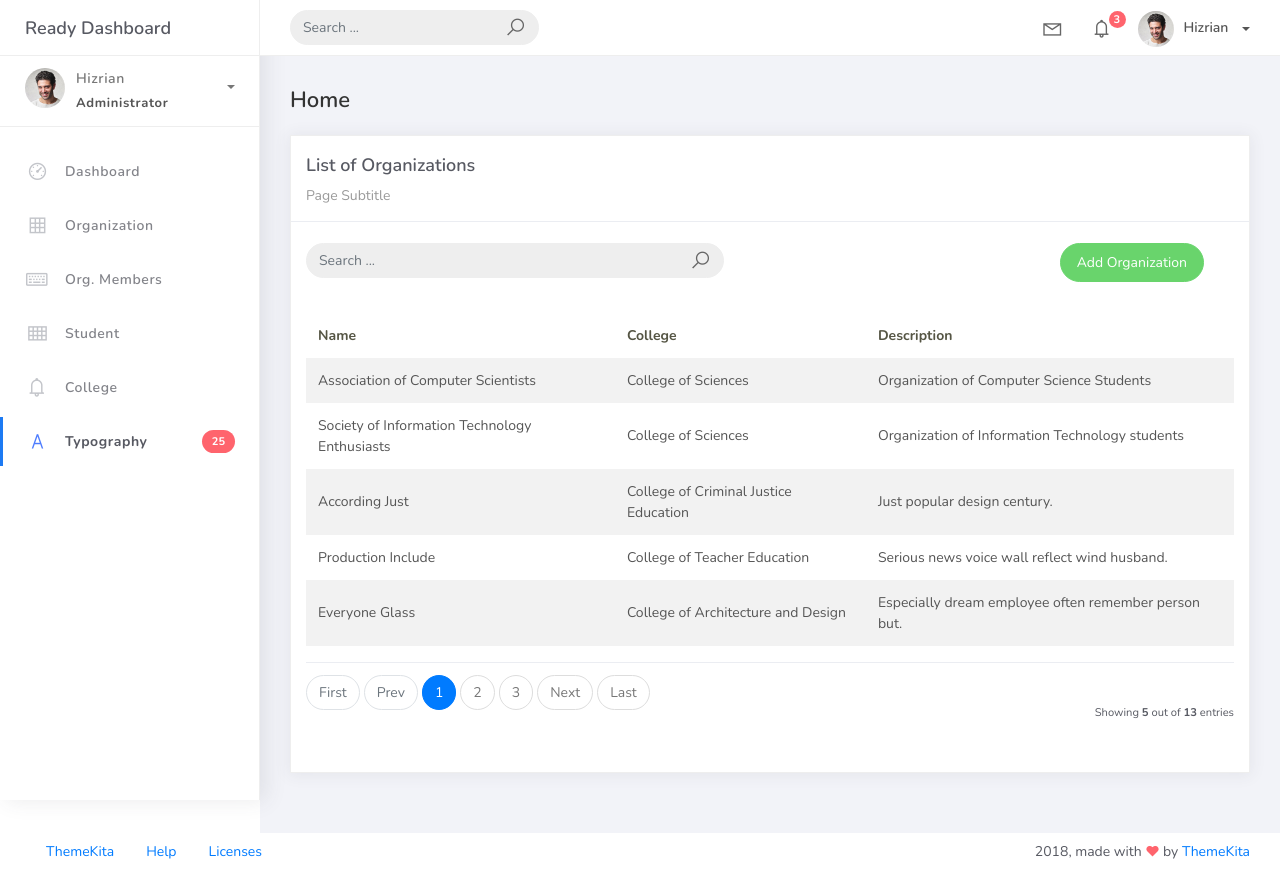
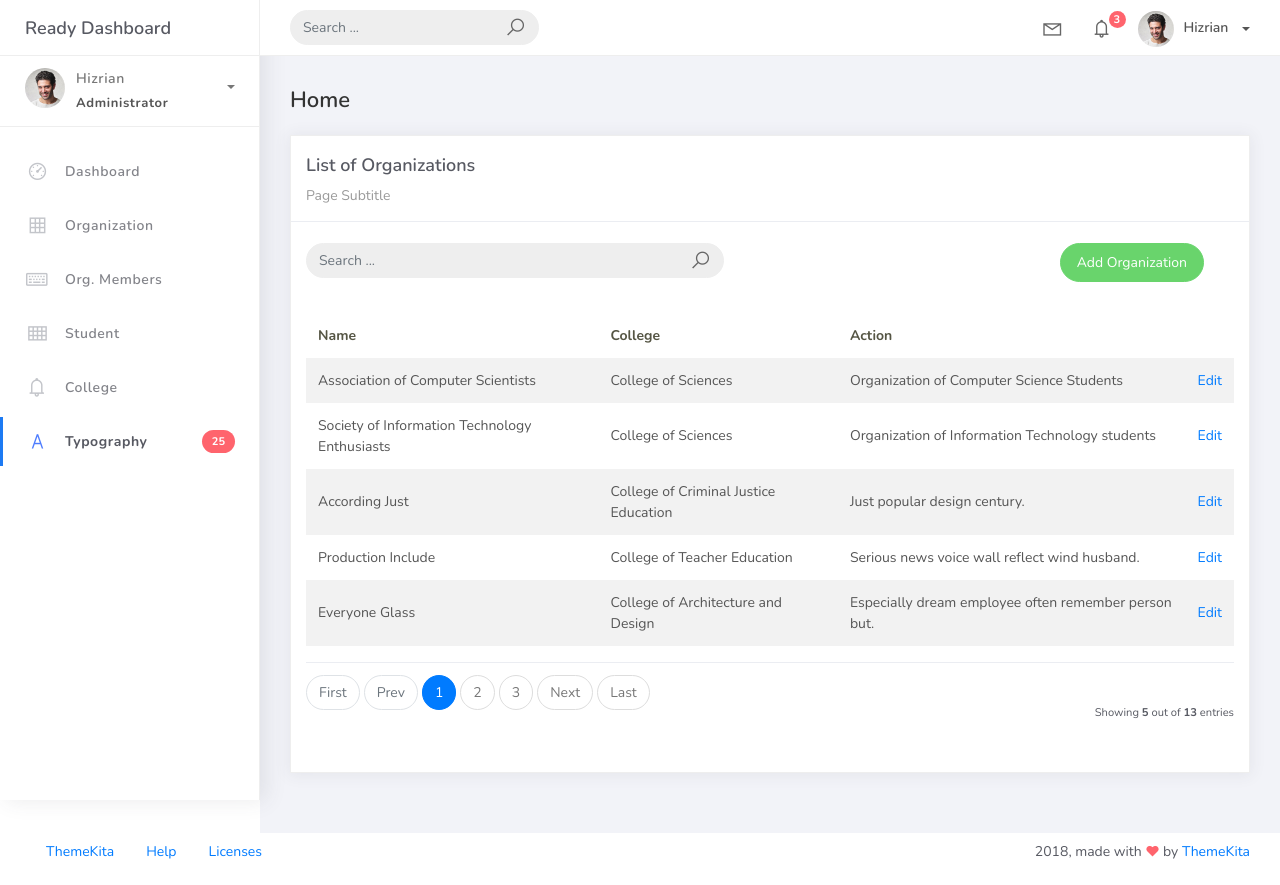
Before and after one commit to Gwennyie/PSUSphere, a Django app: page /organization_list in a window 1280 px wide. Run offline with Django 5.2, Linux system fonts and the light colour scheme; data comes from the database, SQL or seed files in the repository; both versions use the stored data as it was after the commit; some libraries are stand-ins or nearby versions.

Commit message:
added edit organization feature

```diff
--- a/projectsite/projectsite/urls.py
+++ b/projectsite/projectsite/urls.py
@@ -16,7 +16,7 @@ Including another URLconf
 """
 from django.contrib import admin
 from django.urls import path
-from studentorg.views import HomePageView, OrganizationList, OrganizationCreateView
+from studentorg.views import HomePageView, OrganizationList, OrganizationCreateView, OrganizationUpdateView
 from studentorg import views
 
 urlpatterns = [
@@ -24,4 +24,5 @@ urlpatterns = [
     path('', views.HomePageView.as_view(), name='home'),
     path('organization_list', OrganizationList.as_view(), name='organization-list'),
     path('organization_list/add', OrganizationCreateView.as_view(), name='organization-add'),
+    path('organization_list/<pk>', OrganizationUpdateView.as_view(), name='organization-update'),
 ]
--- a/projectsite/studentorg/views.py
+++ b/projectsite/studentorg/views.py
@@ -1,7 +1,7 @@
 from django.shortcuts import render
 
 from django.views.generic.list import ListView
-from django.views.generic.edit import CreateView
+from django.views.generic.edit import CreateView, UpdateView
 from studentorg.models import Organization
 from studentorg.forms import OrganizationForm
 from django.urls import reverse_lazy
@@ -22,3 +22,9 @@ class OrganizationCreateView(CreateView):
     form_class = OrganizationForm
     template_name = 'org_form.html'
     success_url = reverse_lazy('organization-list')
+
+class OrganizationUpdateView(UpdateView):
+    model = Organization
+    form_class = OrganizationForm
+    template_name = 'org_form.html'
+    success_url = reverse_lazy('organization-list')
--- a/projectsite/templates/org_list.html
+++ b/projectsite/templates/org_list.html
@@ -42,7 +42,7 @@
                                 <tr>
                                     <th scope="col">Name</th>
                                     <th scope="col">College</th>
-                                    <th scope="col">Description</th>
+                                    <th scope="col">Action</th>
                                 </tr>
                             </thead>
 
@@ -52,6 +52,13 @@
                                     <td>{{ object.name }}</td>
                                     <td>{{ object.college }}</td>
                                     <td>{{ object.description }}</td>
+                                    <td><a href="organization_list/{{ object.id }}">Edit</a></td>
+                                </tr>
+                                {% empty %}
+                                <tr>
+                                    <td colspan="4" style="text-align: center">
+                                        <p class="text-sm font-weight-bold mb-0">No Records Found</p>
+                                    </td>
                                 </tr>
                                 {% endfor %}
                             </tbody>
```
Also changed, not shown: projectsite/db.sqlite3.
